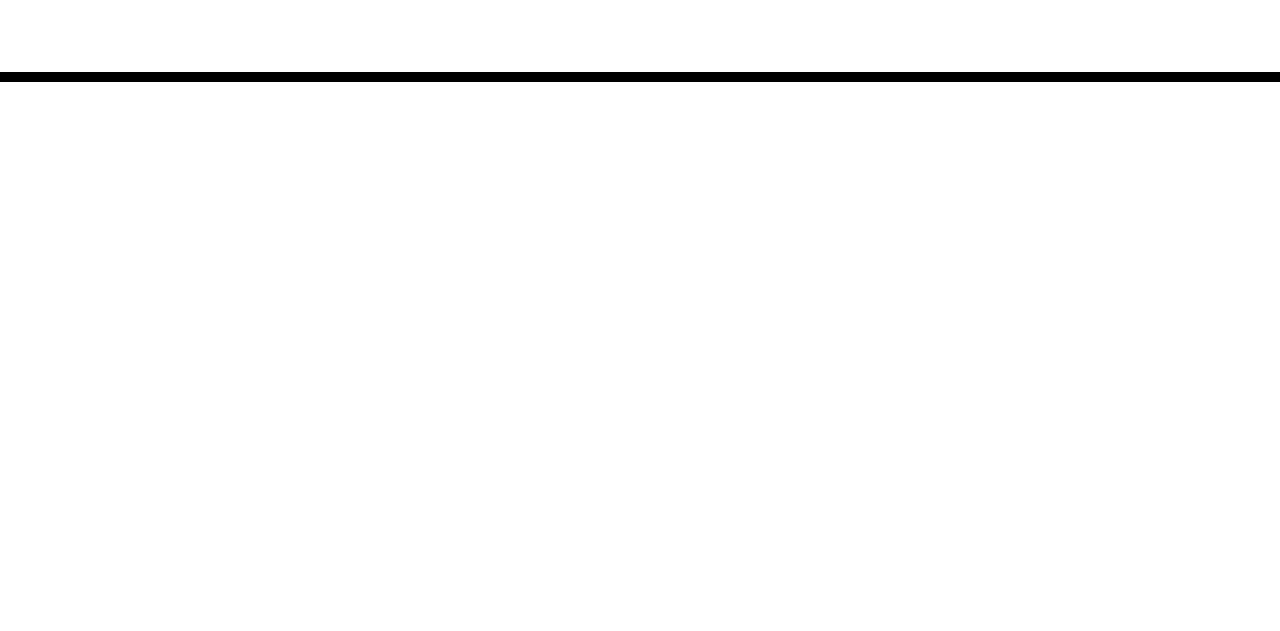
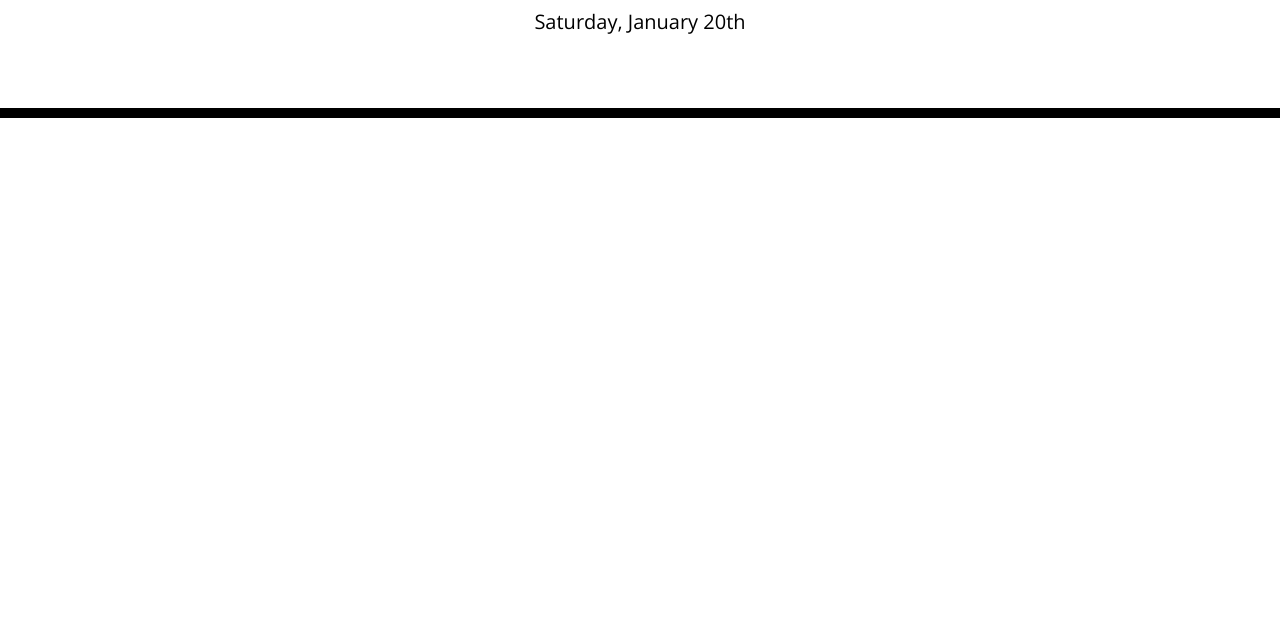
Before and after one commit to Nukte-y/WorkdayAgenda, a plain HTML site: page index.html in a window 1280 px wide. Shown: the part 169-800 px from the top of the page. Drawn offline with nearby package versions, Linux system fonts and the light colour scheme.

Commit message:
added current day at the top of the page

```diff
--- a/index.html
+++ b/index.html
@@ -36,5 +36,10 @@
 
     <script src="https://cdnjs.cloudflare.com/ajax/libs/jquery/3.2.1/jquery.min.js"></script>
     <script src="https://cdn.jsdelivr.net/npm/dayjs@1/dayjs.min.js"></script>
+    <script>
+      $("#currentDay").text(dayjs().format('dddd, MMMM D[th]'));
+    </script>
+
   </body>
+
 </html>
```
